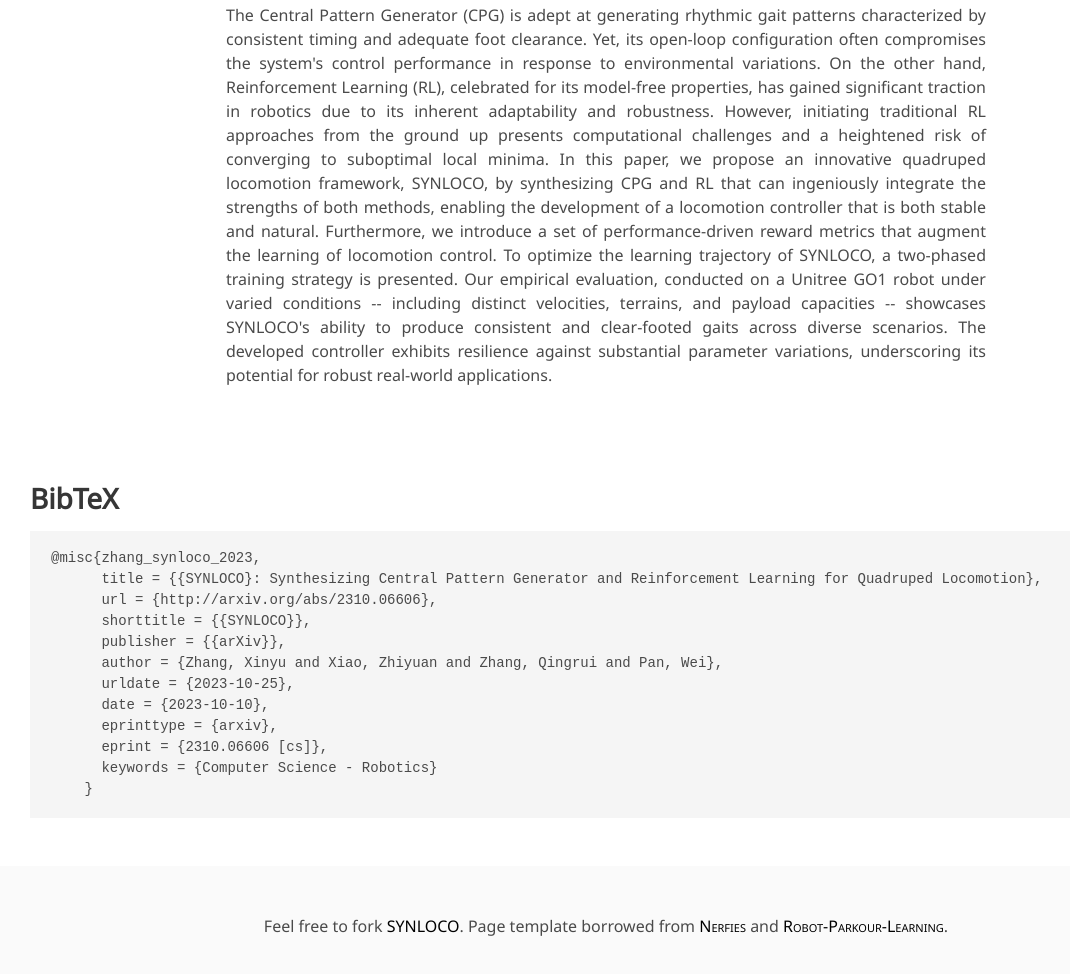
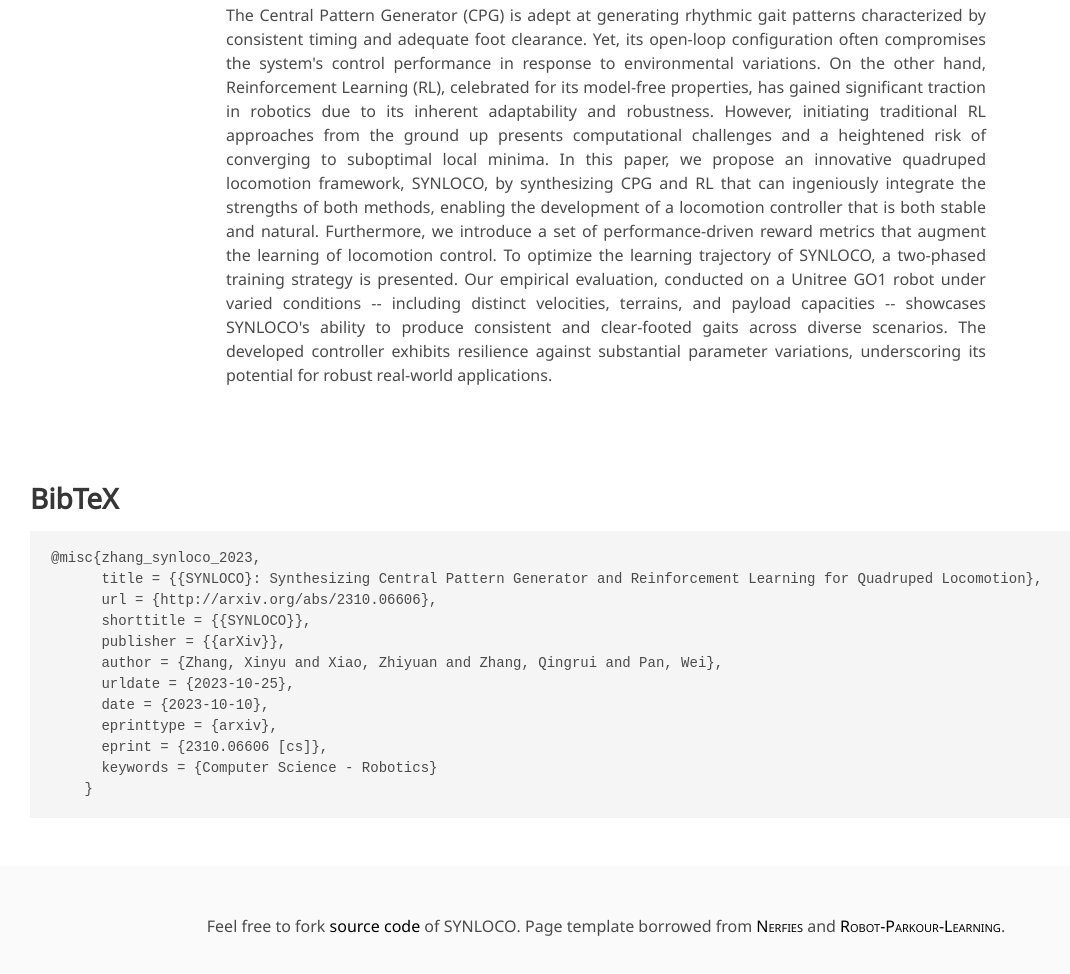
Before and after one commit to synloco/synloco.github.io, a plain HTML site: page index.html in a window 1280 px wide. Shown: the part 1377-2351 px from the top of the page, without its empty margins (34-1104 px from the left). Drawn offline with nearby package versions, Linux system fonts and the light colour scheme; some icons are missing; a web font is replaced by a local one.

Commit message:
Update index.html

```diff
--- a/index.html
+++ b/index.html
@@ -381,7 +381,7 @@
 <footer class="footer">
   <div class="container">
     <div class="content has-text-centered">
-      <p>Feel free to fork <a href="https://synloco.github.io/"><span class="dnerf">SYNLOCO</span></a>. Page template borrowed from <a href="https://nerfies.github.io/"><span class="dnerf">Nerfies</span></a> and <a href="https://robot-parkour.github.io/"><span class="dnerf">Robot-Parkour-Learning</span></a>.</p>
+      <p>Feel free to fork <a href="https://synloco.github.io/">source code</a> of <span class="dnerf">SYNLOCO</span>. Page template borrowed from <a href="https://nerfies.github.io/"><span class="dnerf">Nerfies</span></a> and <a href="https://robot-parkour.github.io/"><span class="dnerf">Robot-Parkour-Learning</span></a>.</p>
     </div>
   </div>
 </footer>
```
